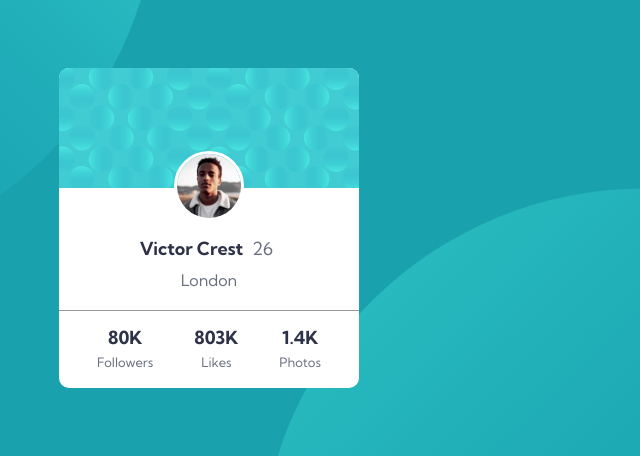
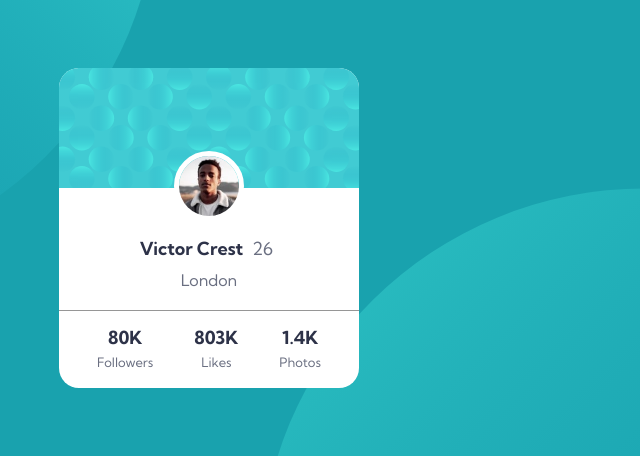
Before and after one commit to OlamideAfunsho/Profile-Card-Project, a plain HTML site: page index.html in a window 1280 px wide. Shown: the part 172-628 px from the top of the page, 431-1071 px from the left. Drawn offline with Linux system fonts and the light colour scheme.

Commit message:
Modified the profile image and border radius

```diff
--- a/style.css
+++ b/style.css
@@ -24,7 +24,7 @@ body{
      top:50%;
      left:50%;
      transform: translate(-50%,-50%);
-     border-radius: 10px;
+     border-radius: 20px;
      text-align: center;
 
 }
@@ -32,14 +32,14 @@ body{
 .card-img{
      max-width: 100%;
      height: auto;
-     border-top-left-radius: 10px;
-     border-top-right-radius: 10px;
+     border-top-left-radius: 20px;
+     border-top-right-radius: 20px;
 }
 .pro-img{
      width:70px;
      height: 70px;
      border-radius: 50%;
-     border:3px solid #fff;
+     border:5px solid #fff;
      position: absolute;
      top:50%;
      left:50%;
```
